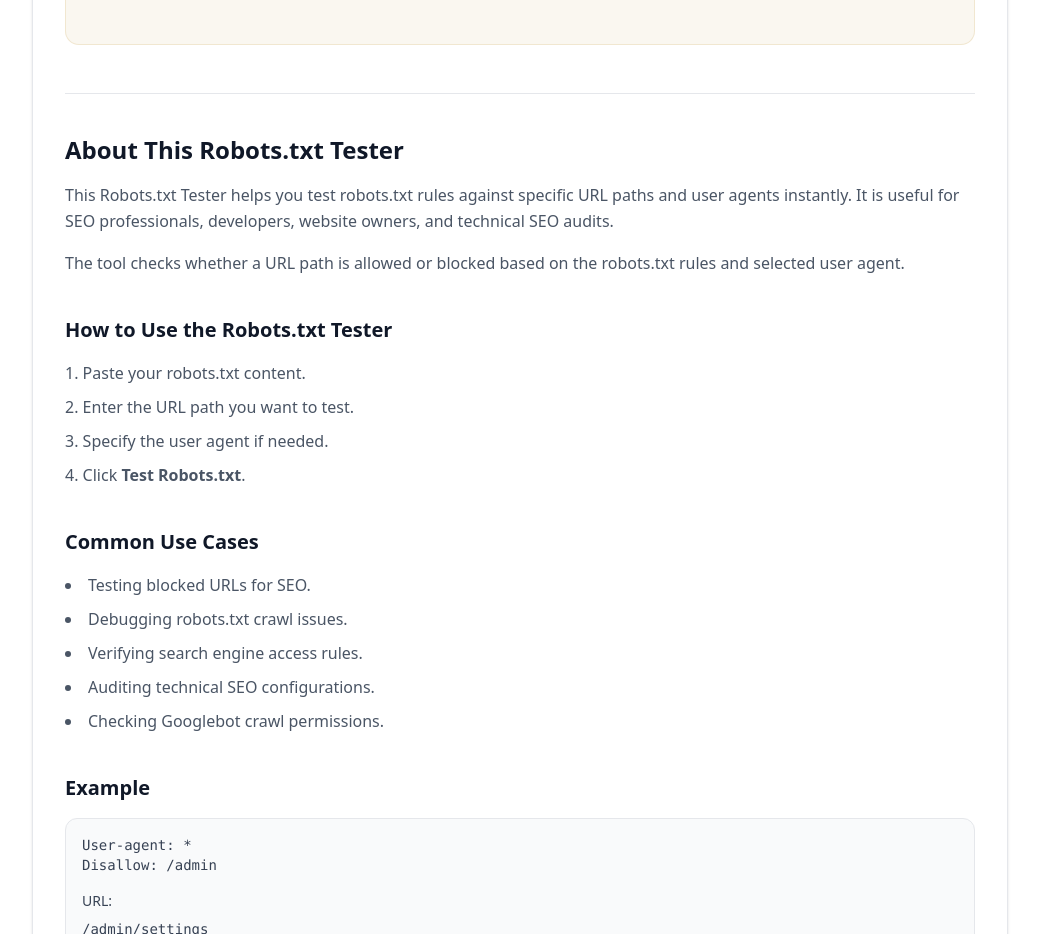
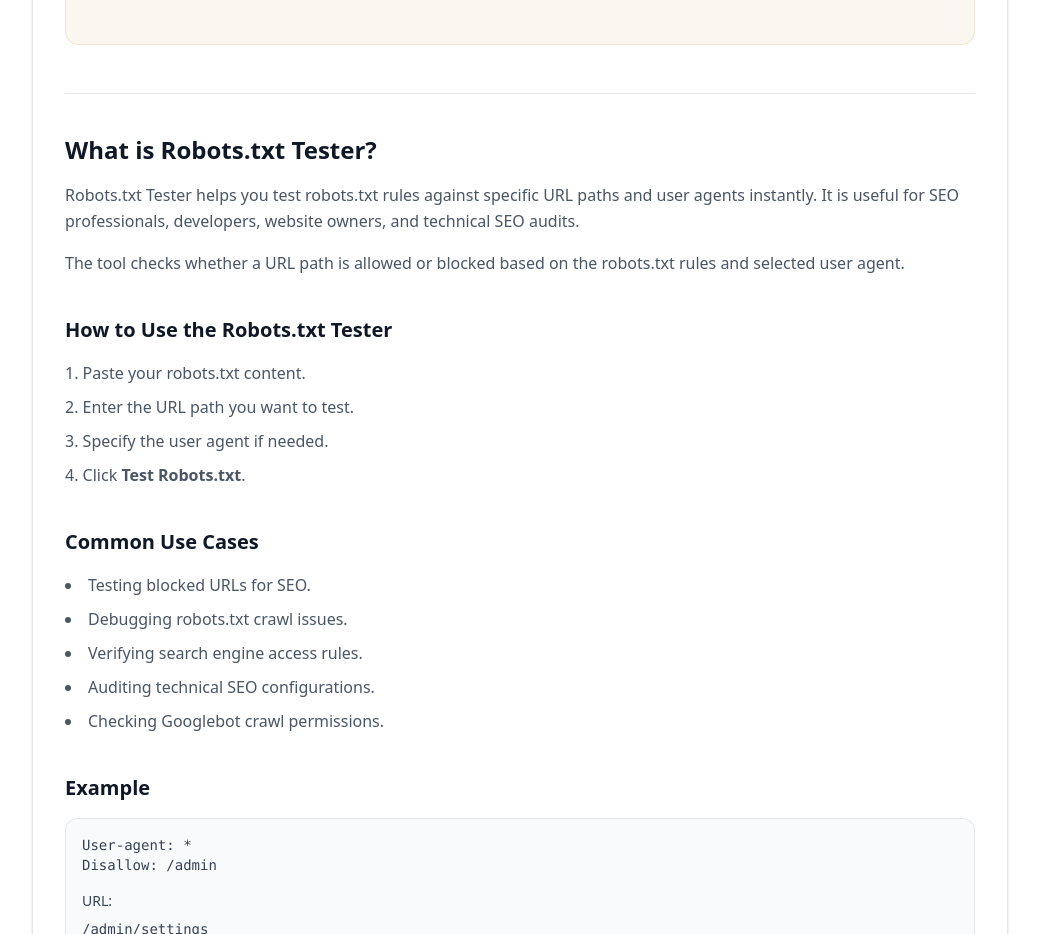
Before and after one commit to vaarunsonawwane-ops/yoryantra-new, a Next.js app: page /tools/robots-txt-tester in a window 1280 px wide. Shown: the part 1000-1934 px from the top of the page, without its empty margins (120-1159 px from the left). Built offline with nearby package versions, Linux system fonts and the light colour scheme.

Commit message:
Robots.txt Update ToolClient.tsx

```diff
--- a/app/tools/robots-txt-tester/ToolClient.tsx
+++ b/app/tools/robots-txt-tester/ToolClient.tsx
@@ -226,11 +226,11 @@ export default function ToolClient() {
       <section className="mt-12 border-t border-gray-200 pt-10 space-y-10">
         <div>
           <h2 className="text-2xl font-semibold text-gray-900">
-            About This Robots.txt Tester
+            What is Robots.txt Tester?
           </h2>
 
           <p className="mt-4 text-gray-600 leading-relaxed">
-            This Robots.txt Tester helps you test
+            Robots.txt Tester helps you test
             robots.txt rules against specific URL
             paths and user agents instantly. It is
             useful for SEO professionals, developers,
```
